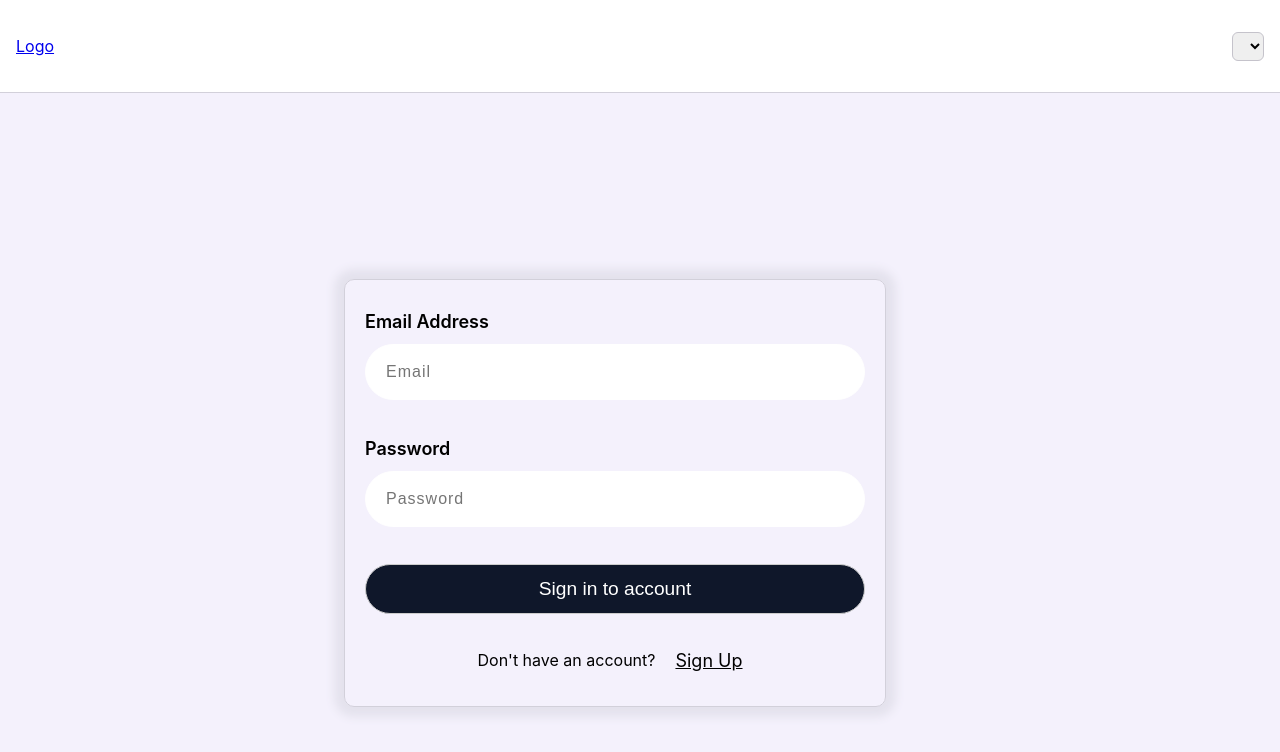
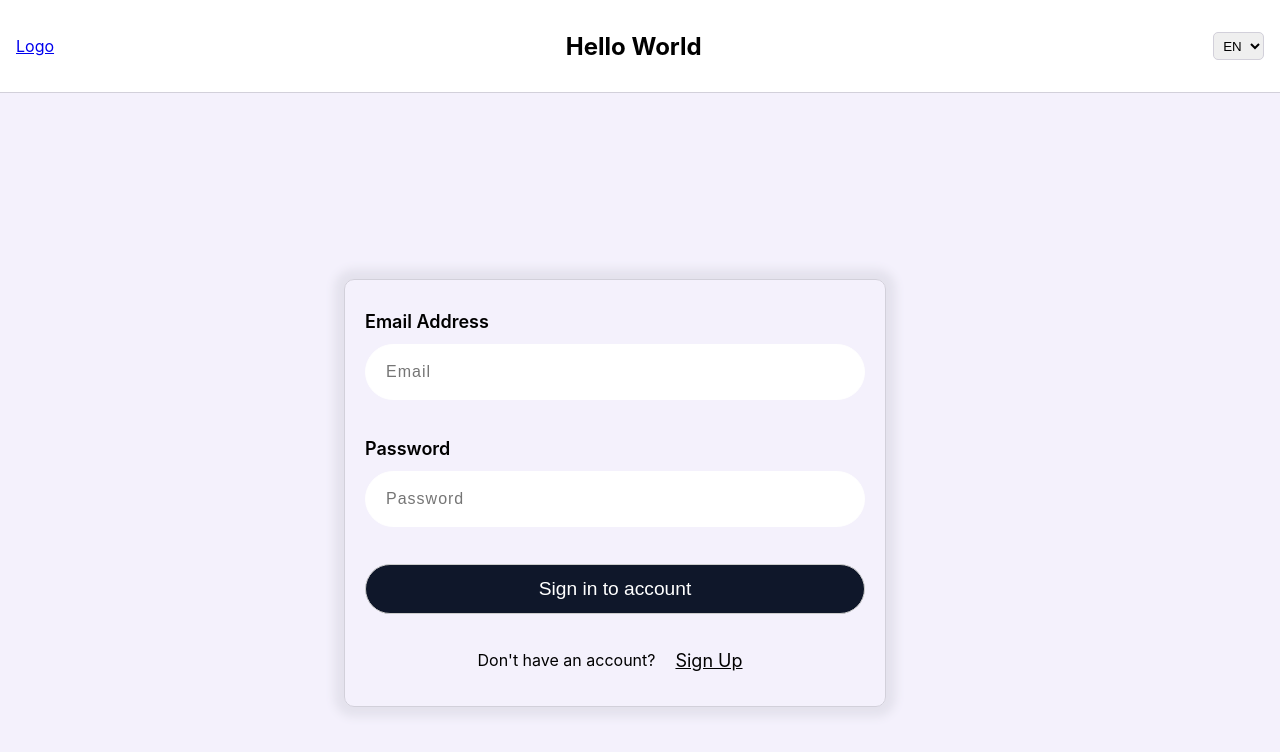
Before and after one commit to nermindonat/react-login-page, a React (Create React App) app: page / in a window 1280 px wide. Shown: the top 752 px of the page. Built offline with nearby package versions, Linux system fonts and the light colour scheme.

Commit message:
i18next processes finished.

```diff
--- a/src/App.js
+++ b/src/App.js
@@ -4,6 +4,7 @@ import Navbar from "./components/navbar/Navbar";
 import Home from "./pages/Home/Home";
 import LoginPage from "./pages/LoginPage/LoginPage";
 import RegisterPage from "./pages/RegisterPage/RegisterPage";
+import "../src/config/i18n"
 
 function App() {
   return (
--- a/src/components/LoginForm/LoginForm.jsx
+++ b/src/components/LoginForm/LoginForm.jsx
@@ -5,6 +5,7 @@ import { Link, useNavigate } from "react-router-dom";
 import { useForm } from "react-hook-form";
 import * as Yup from "yup";
 import { yupResolver } from "@hookform/resolvers/yup"
+import { useTranslation } from "react-i18next";
 
 const validationSchema = Yup.object().shape({
   email: Yup
@@ -21,6 +22,7 @@ const validationSchema = Yup.object().shape({
 });
 
 const LoginForm = () => {
+  const { t } = useTranslation();
   const navigate = useNavigate();
   const [email, setEmail] = useState("");
   const [password, setPassword] = useState("");
@@ -63,11 +65,11 @@ const LoginForm = () => {
         <div className="login-form">
           <form onSubmit={handleSubmit(onSubmit, onError)}>
             <div className="email">
-              <label htmlFor="email">Email Address</label>
+              <label htmlFor="email">{t("email-address")}</label>
               <input
                 type="email"
                 id="email"
-                placeholder="Email"
+                placeholder={t("email")}
                 onChange={handleChange}
                 // value={email}
                 {...register("email")}
@@ -76,11 +78,11 @@ const LoginForm = () => {
               <p className="message">{errors.email?.message}</p>
             </div>
             <div className="password">
-              <label htmlFor="username">Password</label>
+              <label htmlFor="username">{t("password")}</label>
               <input
                 type="password"
                 id="password"
-                placeholder="Password"
+                placeholder={t("password")}
                 onChange={handleChange}
                 // value={password}
                 {...register("password")}
@@ -90,7 +92,7 @@ const LoginForm = () => {
             <Button />
           </form>
           <div className="account">
-            <p>Don't have an account?</p>
+            <p>{t("dont-have-an-account")}</p>
             <Link className="link" to="/register">
               Sign Up
             </Link>
--- a/src/components/button/Button.jsx
+++ b/src/components/button/Button.jsx
@@ -1,11 +1,13 @@
 import React from 'react'
-import './button.css'
+import './button.css';
+import { useTranslation } from "react-i18next";
+
 
 const Button = () => {
-
+  const { t } = useTranslation();
   return (
     <div>
-      <button className='submit' type='submit'> Sign in to account</button>
+      <button className='submit' type='submit'>{t("sign-account")}</button>
     </div>
   )
 }
--- a/src/components/navbar/Navbar.jsx
+++ b/src/components/navbar/Navbar.jsx
@@ -17,11 +17,15 @@ const Navbar = () => {
         <a href="#">Logo
             <img src="" alt="" />
         </a>
-        <select className='select-lang'
+        <h1>{t("main-title")}</h1>
+
+        <select className='select'
         onChange={handleChangeLanguage}
-        >{["en", "tr"].map((lang) => (
+        defaultValue={language}
+        >
+            {["en", "tr"].map((lang) => (
             <option key={lang} value={lang}>
-                {lang.toUpperCase}
+                {lang.toUpperCase()}
             </option>
         ))}
 
--- a/src/components/navbar/navbar.css
+++ b/src/components/navbar/navbar.css
@@ -12,10 +12,11 @@
 
 }
 
-.select-lang{
-    border-radius: 0.375rem;
-    padding: 5px;
-    border: 1px solid #c5c3cb;
-
+.select{
+    padding: 0.3rem;
+    outline: 0px;
+    cursor: pointer;
+    border-radius: 5px;
+    border: 1px solid #d2d0da;
 
 }
--- a/src/config/i18n.js
+++ b/src/config/i18n.js
@@ -1,6 +1,5 @@
 import i18n from "i18next";
 import { initReactI18next } from "react-i18next";
-
 import en from "../locale/en/translationEN.json";
 import tr from "../locale/tr/translationTR.json"
 
--- a/src/locale/en/translationEN.json
+++ b/src/locale/en/translationEN.json
@@ -0,0 +1,9 @@
+{
+    "language": "en",
+    "main-title": "Hello World",
+    "email-address": "Email Address",
+    "password": "Password",
+    "email": "Email",
+    "sign-account": "Sign in to account",
+    "dont-have-an-account": "Don't have an account?"
+}
--- a/src/locale/tr/translationTR.json
+++ b/src/locale/tr/translationTR.json
@@ -0,0 +1,9 @@
+{
+    "language": "tr",
+    "main-title": "Merhaba dünya",
+    "email-address": "E-posta Adresi",
+    "password": "Şifre",
+    "email": "E-posta",
+    "sign-account": "Hesapta oturum açın",
+    "dont-have-an-account": "Hesabın yok mu?"
+}
```
